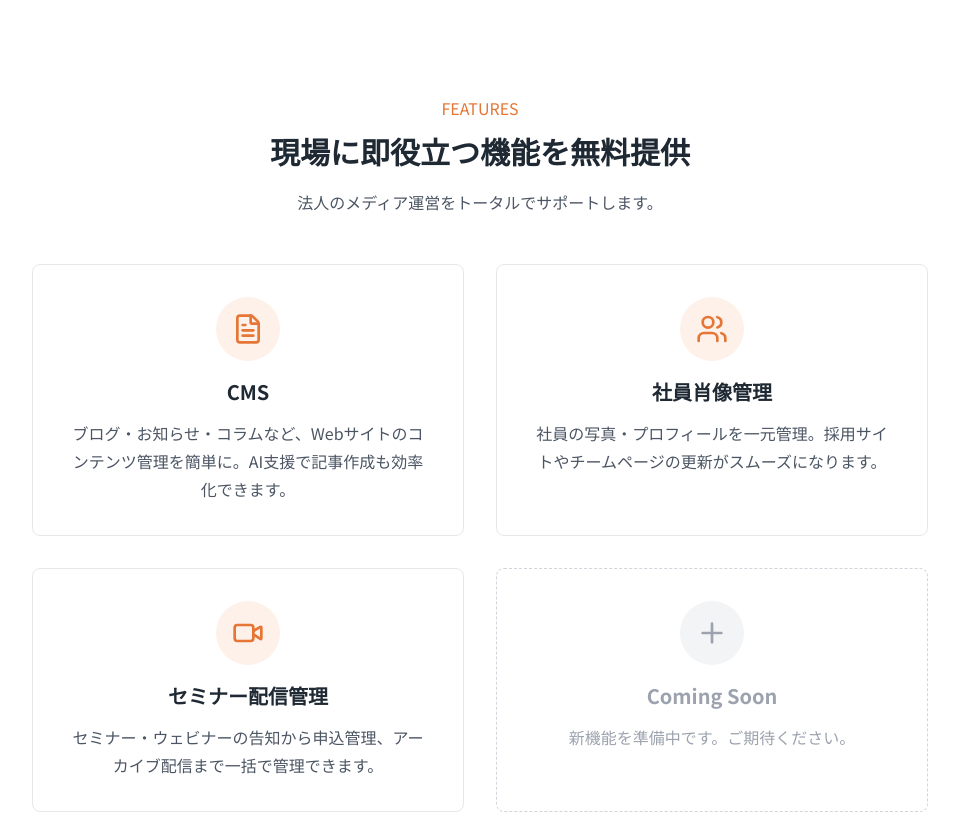
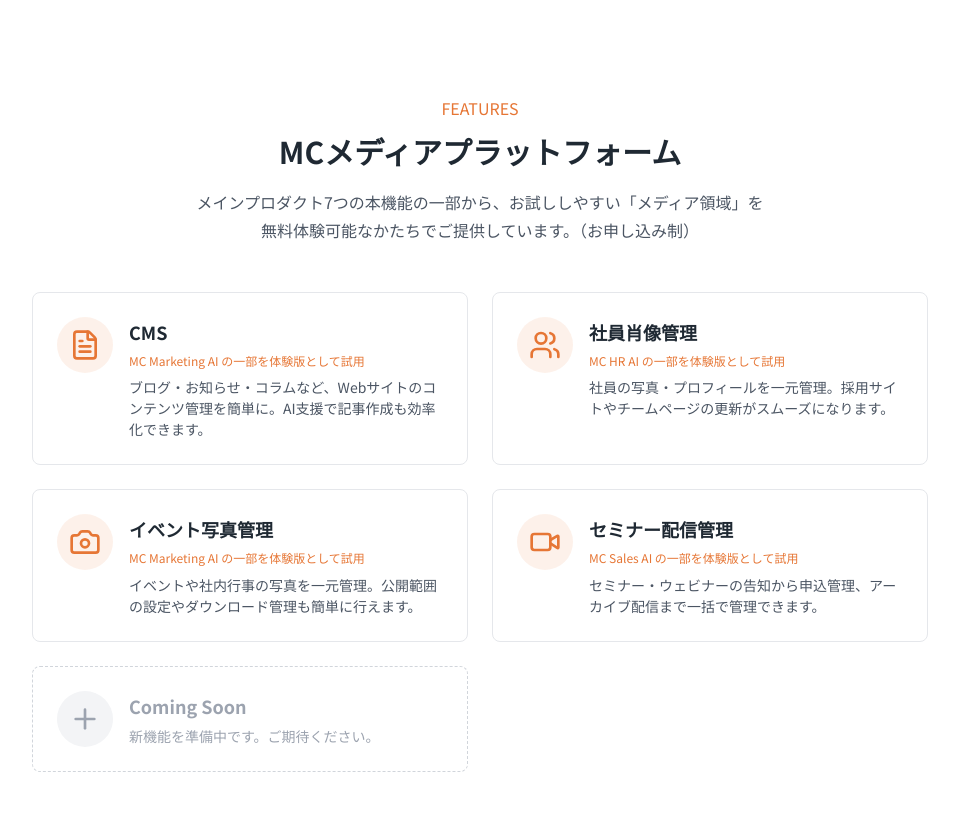
Before and after one commit to HayanoRyuki/corp-media-confidence, a Next.js app: page /trial in a window 1280 px wide. Shown: the part 548-1362 px from the top of the page, without its empty margins (160-1119 px from the left). Built offline with nearby package versions, Linux system fonts and the light colour scheme; no server answers.

Commit message:
Update: トライアルページFEATURESセクションを刷新

```diff
--- a/src/app/trial/page.tsx
+++ b/src/app/trial/page.tsx
@@ -1,7 +1,7 @@
 import type { Metadata } from "next";
 import Link from "next/link";
 import Image from "next/image";
-import { FileText, Users, Video, Plus } from "lucide-react";
+import { FileText, Users, Video, Plus, Camera } from "lucide-react";
 import { PlatformComingSoonButton } from "@/components/ui/PlatformComingSoonModal";
 
 export const metadata: Metadata = {
@@ -13,24 +13,35 @@ const features = [
   {
     icon: <FileText className="w-8 h-8 text-primary" />,
     title: "CMS",
+    source: "MC Marketing AI",
     description: "ブログ・お知らせ・コラムなど、Webサイトのコンテンツ管理を簡単に。AI支援で記事作成も効率化できます。",
     comingSoon: false,
   },
   {
     icon: <Users className="w-8 h-8 text-primary" />,
     title: "社員肖像管理",
+    source: "MC HR AI",
     description: "社員の写真・プロフィールを一元管理。採用サイトやチームページの更新がスムーズになります。",
+    comingSoon: false,
+  },
+  {
+    icon: <Camera className="w-8 h-8 text-primary" />,
+    title: "イベント写真管理",
+    source: "MC Marketing AI",
+    description: "イベントや社内行事の写真を一元管理。公開範囲の設定やダウンロード管理も簡単に行えます。",
     comingSoon: false,
   },
   {
     icon: <Video className="w-8 h-8 text-primary" />,
     title: "セミナー配信管理",
+    source: "MC Sales AI",
     description: "セミナー・ウェビナーの告知から申込管理、アーカイブ配信まで一括で管理できます。",
     comingSoon: false,
   },
   {
     icon: <Plus className="w-8 h-8 text-gray-400" />,
     title: "Coming Soon",
+    source: "",
     description: "新機能を準備中です。ご期待ください。",
     comingSoon: true,
   },
@@ -77,31 +88,44 @@ export default function TrialPage() {
           <div className="text-center mb-12">
             <p className="text-primary font-medium mb-2">FEATURES</p>
             <h2 className="text-2xl md:text-3xl font-bold text-text mb-4">
-              現場に即役立つ機能を無料提供
+              MCメディアプラットフォーム
             </h2>
-            <p className="text-text-light">
-              法人のメディア運営をトータルでサポートします。
+            <p className="text-text-light max-w-2xl mx-auto">
+              メインプロダクト7つの本機能の一部から、お試ししやすい「メディア領域」を
+              <br className="hidden md:block" />
+              無料体験可能なかたちでご提供しています。（お申し込み制）
             </p>
           </div>
-          <div className="grid md:grid-cols-2 gap-8 max-w-4xl mx-auto">
+          <div className="grid md:grid-cols-2 gap-6 max-w-4xl mx-auto">
             {features.map((feature, i) => (
               <div
                 key={i}
-                className={`bg-white border rounded-lg p-8 text-center transition-shadow ${
+                className={`bg-white border rounded-lg p-6 transition-shadow ${
                   feature.comingSoon
                     ? "border-dashed border-gray-300 bg-gray-50"
                     : "border-gray-border hover:shadow-lg"
                 }`}
               >
-                <div className={`w-16 h-16 rounded-full flex items-center justify-center mx-auto mb-4 ${
-                  feature.comingSoon ? "bg-gray-100" : "bg-primary/10"
-                }`}>
-                  {feature.icon}
+                <div className="flex items-start gap-4">
+                  <div className={`w-14 h-14 rounded-full flex items-center justify-center shrink-0 ${
+                    feature.comingSoon ? "bg-gray-100" : "bg-primary/10"
+                  }`}>
+                    {feature.icon}
+                  </div>
+                  <div className="flex-1">
+                    <h3 className={`text-lg font-bold mb-1 ${
+                      feature.comingSoon ? "text-gray-400" : "text-text"
+                    }`}>{feature.title}</h3>
+                    {feature.source && (
+                      <p className="text-xs text-primary mb-2">
+                        {feature.source} の一部を体験版として試用
+                      </p>
+                    )}
+                    <p className={`text-sm ${feature.comingSoon ? "text-gray-400" : "text-text-light"}`}>
+                      {feature.description}
+                    </p>
+                  </div>
                 </div>
-                <h3 className={`text-xl font-bold mb-3 ${
-                  feature.comingSoon ? "text-gray-400" : "text-text"
-                }`}>{feature.title}</h3>
-                <p className={feature.comingSoon ? "text-gray-400" : "text-text-light"}>{feature.description}</p>
               </div>
             ))}
           </div>
@@ -160,7 +184,7 @@ export default function TrialPage() {
                 </div>
                 <div>
                   <h3 className="font-bold text-text mb-2">機能を選択</h3>
-                  <p className="text-text-light">CMS・社員肖像管理・セミナー配信管理から、必要な機能を有効化します。</p>
+                  <p className="text-text-light">CMS・社員肖像管理・イベント写真管理・セミナー配信管理から、必要な機能を有効化します。</p>
                 </div>
               </div>
               <div className="flex gap-6 items-start">
```
